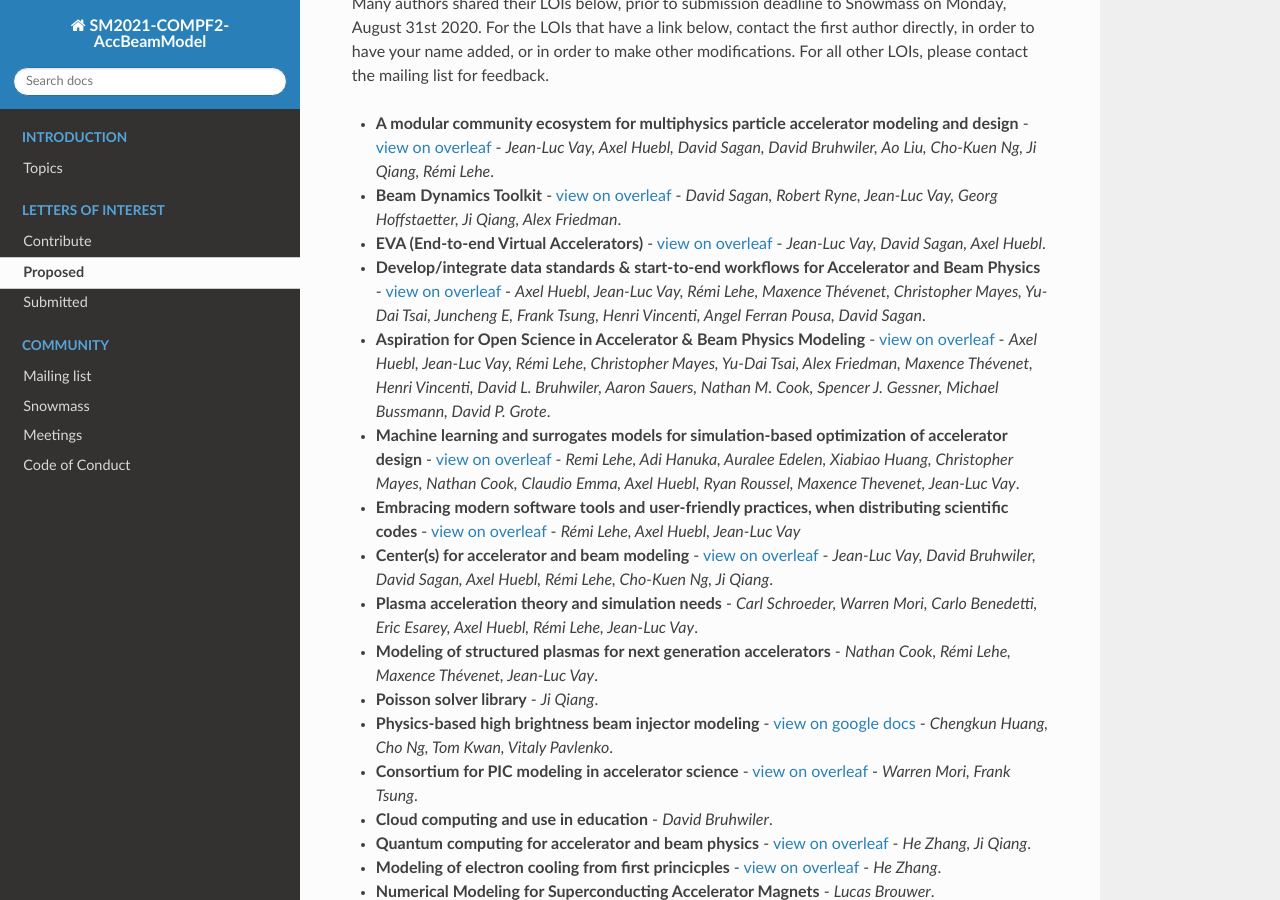
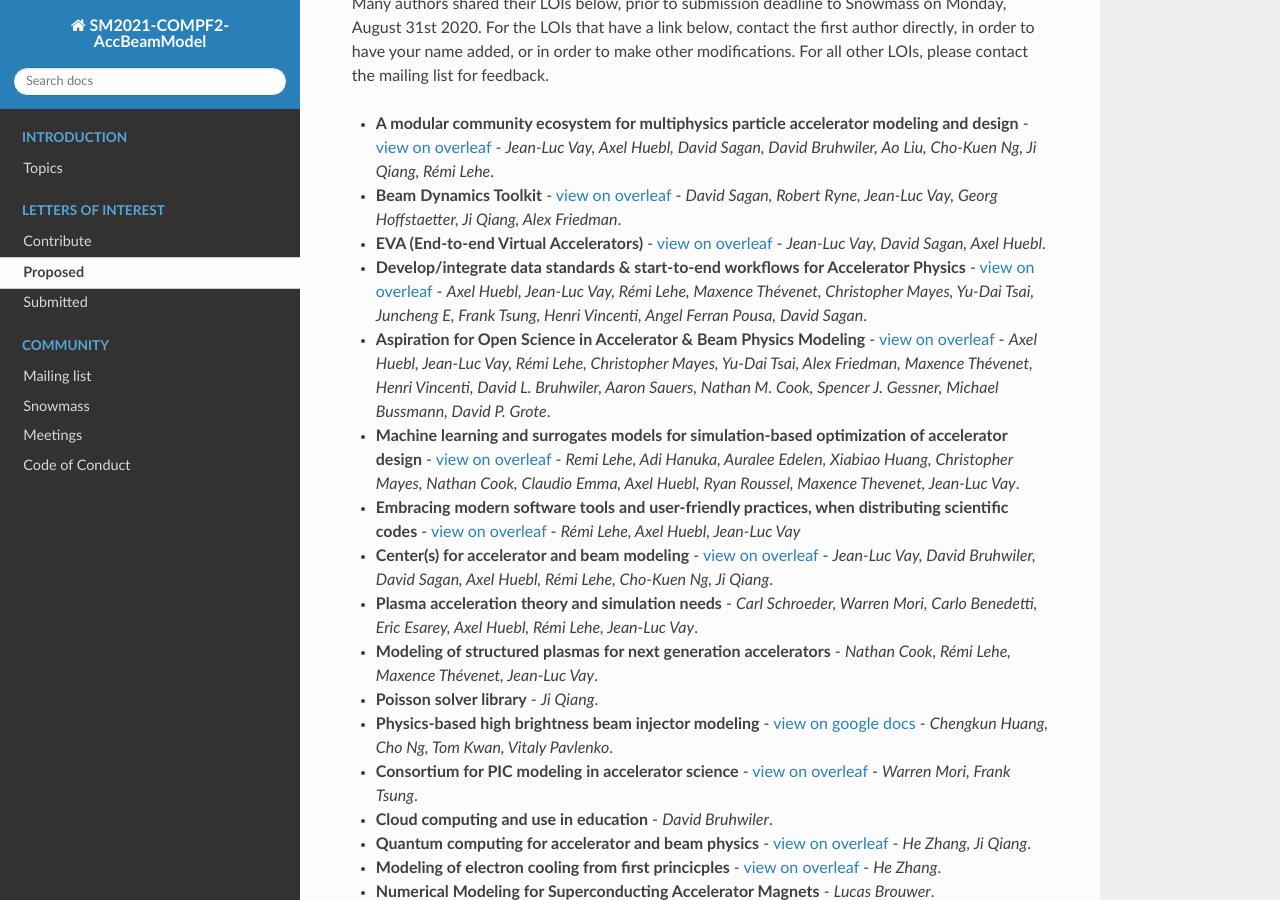
Before and after one commit to snowmass-compf2-accbeammodel/snowmass-compf2-accbeammodel.github.io, a Sphinx documentation site: the page built from docs/source/loi/proposed.rst, in a window 1280 px wide and 900 px high, scrolled down 312 px. Built offline with Sphinx 7.4.7 and the Read the Docs theme 2.0.0, drawn with Linux system fonts in a browser that asks for light colours.

Commit message:
simplify title

```diff
--- a/docs/source/loi/proposed.rst
+++ b/docs/source/loi/proposed.rst
@@ -14,7 +14,7 @@ For all other LOIs, please contact the mailing list for feedback.
 - **A modular community ecosystem for multiphysics particle accelerator modeling and design** - `view on overleaf <https://www.overleaf.com/read/hwbjfqfbrgyc>`_ - *Jean-Luc Vay, Axel Huebl, David Sagan, David Bruhwiler, Ao Liu, Cho-Kuen Ng, Ji Qiang, Rémi Lehe*.
 - **Beam Dynamics Toolkit** - `view on overleaf <https://www.overleaf.com/read/rrsvsscfvfqt>`_ - *David Sagan, Robert Ryne, Jean-Luc Vay, Georg Hoffstaetter, Ji Qiang, Alex Friedman*.
 - **EVA (End-to-end Virtual Accelerators)** - `view on overleaf <https://www.overleaf.com/read/mggpzqpjbjny>`_ - *Jean-Luc Vay, David Sagan, Axel Huebl*.
-- **Develop/integrate data standards & start-to-end workflows for Accelerator and Beam Physics** - `view on overleaf <https://www.overleaf.com/read/xhkzttqhhkbk>`_ - *Axel Huebl, Jean-Luc Vay, Rémi Lehe, Maxence Thévenet, Christopher Mayes, Yu-Dai Tsai, Juncheng E, Frank Tsung, Henri Vincenti, Angel Ferran Pousa, David Sagan*.
+- **Develop/integrate data standards & start-to-end workflows for Accelerator Physics** - `view on overleaf <https://www.overleaf.com/read/xhkzttqhhkbk>`_ - *Axel Huebl, Jean-Luc Vay, Rémi Lehe, Maxence Thévenet, Christopher Mayes, Yu-Dai Tsai, Juncheng E, Frank Tsung, Henri Vincenti, Angel Ferran Pousa, David Sagan*.
 - **Aspiration for Open Science in Accelerator & Beam Physics Modeling** - `view on overleaf <https://www.overleaf.com/read/bwntmgkyvyvc>`_ - *Axel Huebl, Jean-Luc Vay, Rémi Lehe, Christopher Mayes, Yu-Dai Tsai, Alex Friedman, Maxence Thévenet, Henri Vincenti, David L. Bruhwiler, Aaron Sauers, Nathan M. Cook, Spencer J. Gessner, Michael Bussmann, David P. Grote*.
 - **Machine learning and surrogates models for simulation-based optimization of accelerator design** - `view on overleaf <https://www.overleaf.com/read/nmfxffwgvjgf>`_ - *Remi Lehe, Adi Hanuka, Auralee Edelen, Xiabiao Huang, Christopher Mayes, Nathan Cook, Claudio Emma, Axel Huebl, Ryan Roussel, Maxence Thevenet, Jean-Luc Vay*.
 - **Embracing modern software tools and user-friendly practices, when distributing scientific codes** - `view on overleaf <https://www.overleaf.com/read/jfqrjwybfhyw>`_ - *Rémi Lehe, Axel Huebl, Jean-Luc Vay*
```
